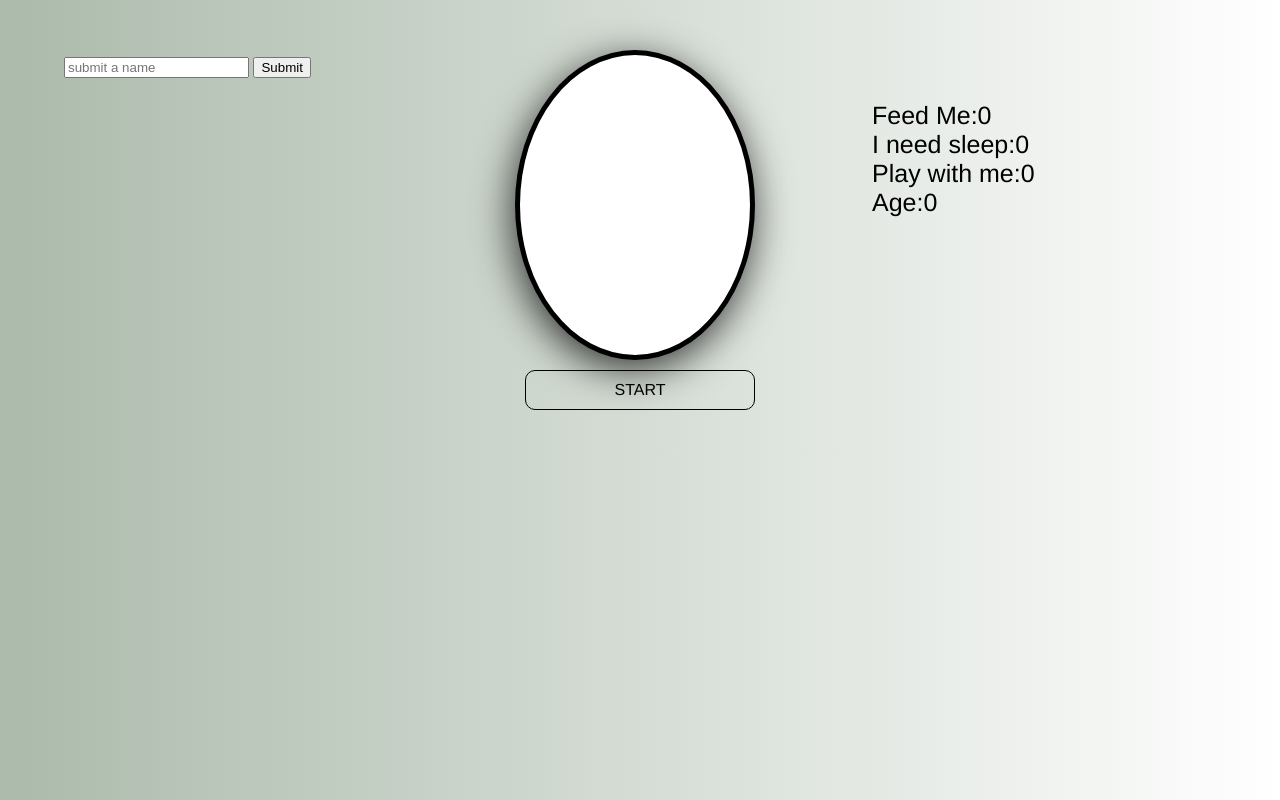
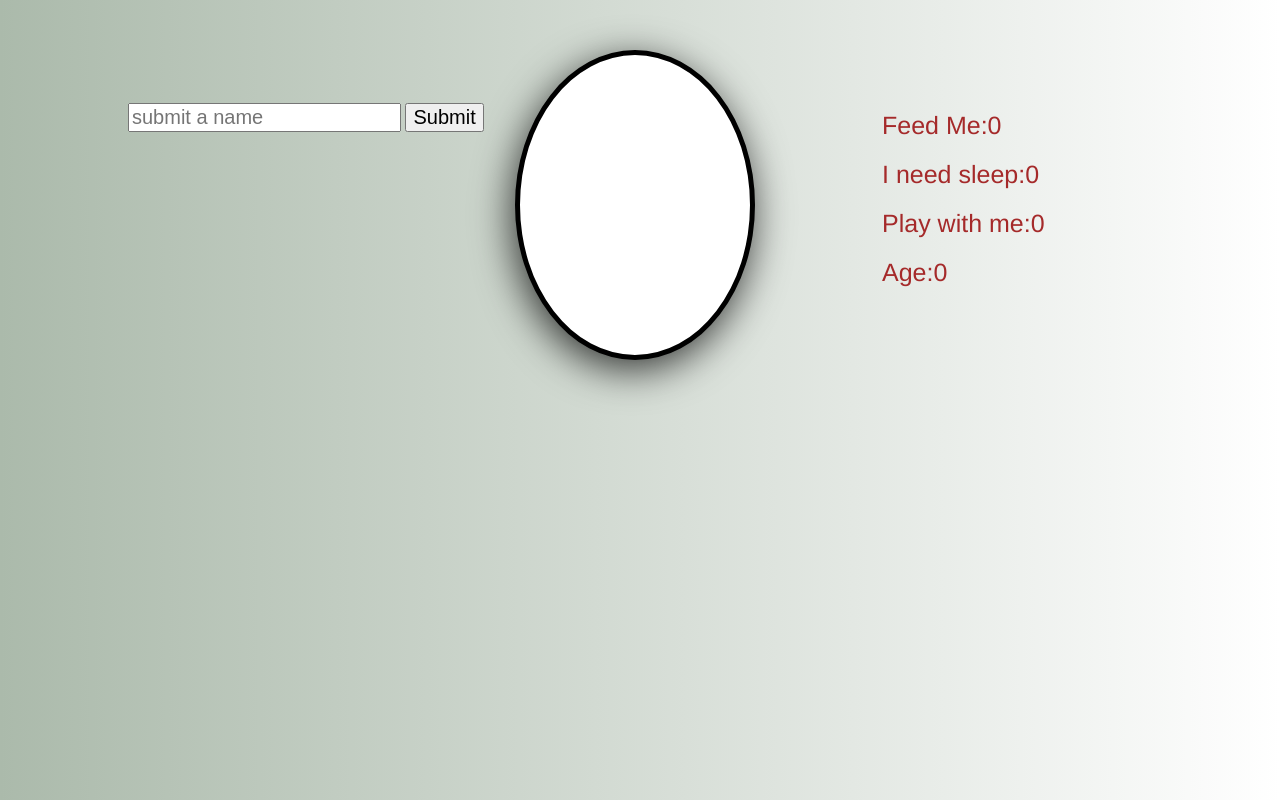
Before and after one commit to Luka7711/tomogotchi, a plain HTML site: page index.html in a window 1280 px wide. Drawn offline with nearby package versions, Linux system fonts and the light colour scheme.

Commit message:
applied style for form element HTML

```diff
--- a/css/style.css
+++ b/css/style.css
@@ -55,6 +55,7 @@ box-shadow: -3px 10px 39px 0px rgba(0,0,0,0.75);
 	margin:10px;
 	text-align:center;
 	cursor: pointer;
+	display: none;
 
 }
 
@@ -70,7 +71,8 @@ ul{
 
 li{
 	font-size:25px;
-
+	color:brown;
+	padding:10px;
 }
 
 
@@ -98,6 +100,10 @@ li{
 
 form{
 	position: absolute;
-	top:2%;
-	left:5%;
+	top:15%;
+	left:10%;
 }
+
+form input{
+	font-size: 20px;
+}
--- a/index.html
+++ b/index.html
@@ -38,6 +38,6 @@
 		<span>game over</span>
 	</div>
 
-	<script type="text/javascript" src="js/branch.js"></script>
+	<script type="text/javascript" src="js/app.js"></script>
 </body>
 </html>
--- a/js/app.js
+++ b/js/app.js
@@ -142,6 +142,8 @@ $('form').on('submit', (e)=>{
 
   $('form').css('display', 'none');
 
+  $('.start').css('display', 'block');
+
 });
 
 
```
